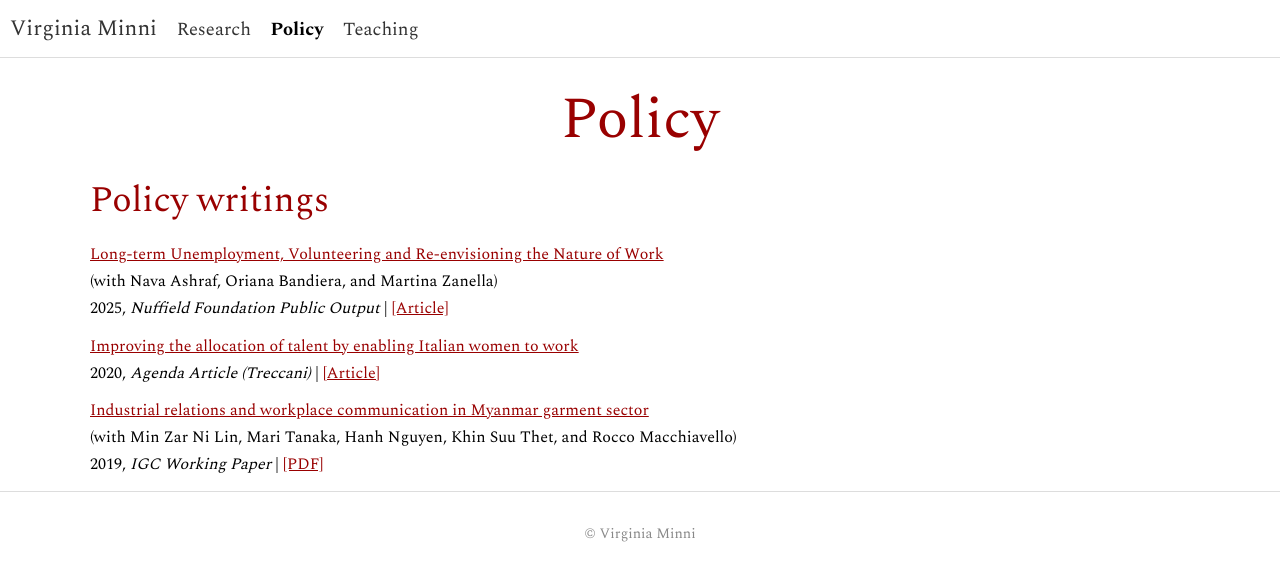
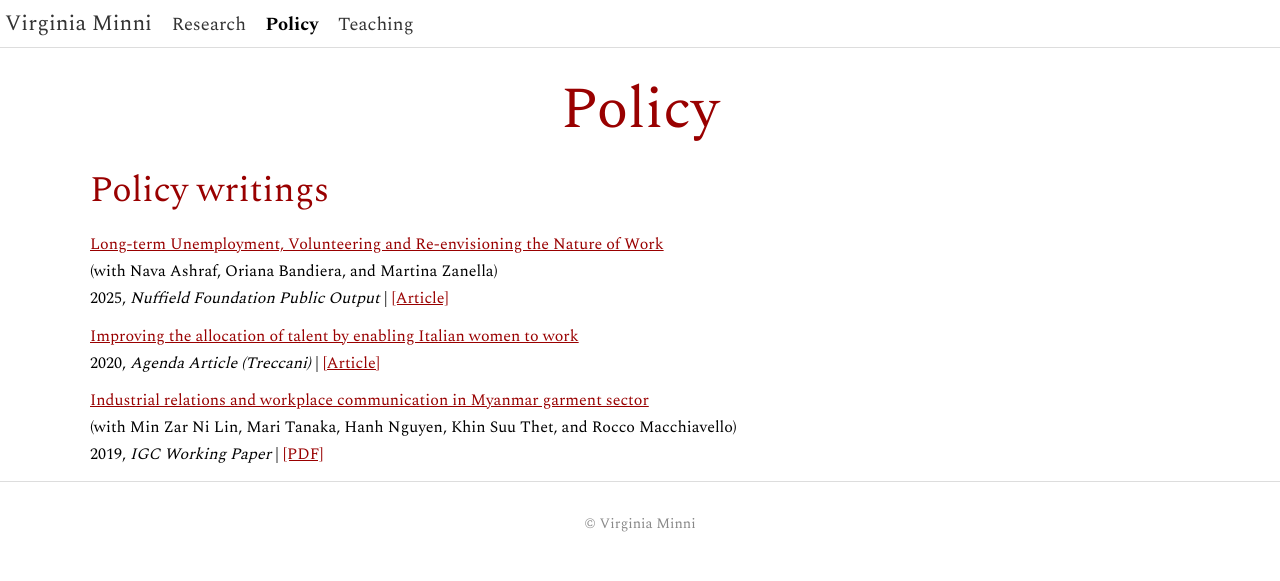
Before and after one commit to virginiaminni/virginiaminni.github.io, a Jekyll site: the page built from policy.md, in a window 1280 px wide. Shown: the top 581 px of the page. Built offline with Jekyll 4.4.1, drawn with Linux system fonts in a browser that asks for light colours.

Commit message:
Update main.css

```diff
--- a/assets/css/main.css
+++ b/assets/css/main.css
@@ -15,7 +15,7 @@ header {
     font-family: 'Spectral', serif;
     justify-content: space-between;
     align-items: center;
-    padding: 10px 10px;
+    padding: 5px 5px;
     font-size: 18.5px;
     border-bottom: 1px solid #ddd;
 }
```
